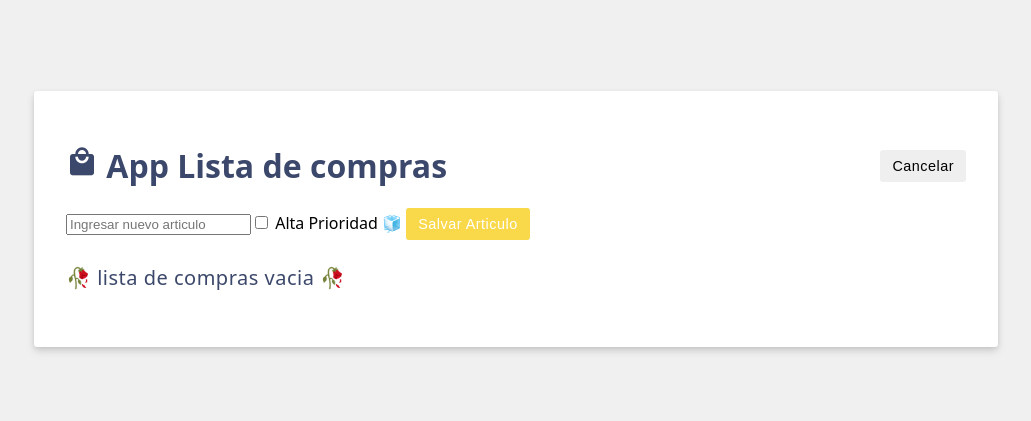
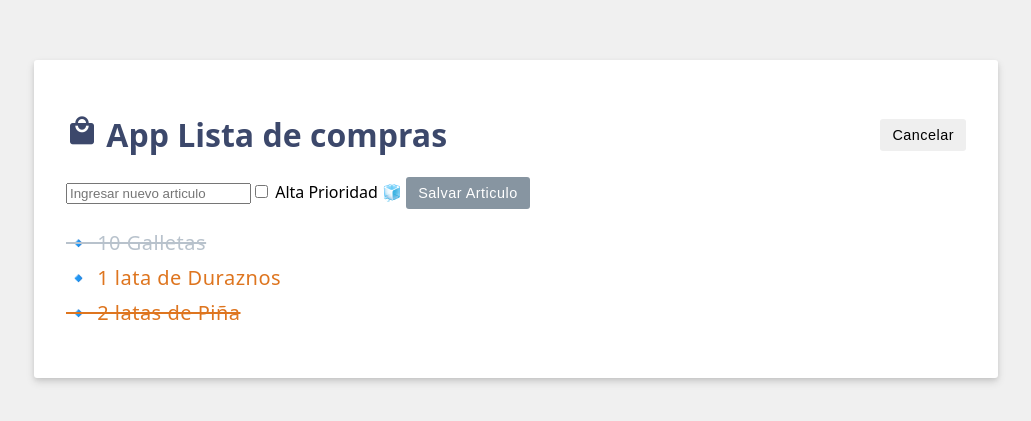
Before and after one commit to Dianalmc23/VueJs.ShoppingCart, a Vue app: page / in a window 1280 px wide. Shown: the part 181-602 px from the top of the page, without its empty margins (124-1155 px from the left). Built offline with nearby package versions, Linux system fonts and the light colour scheme.

Commit message:
⭐Feat : Bind de Atributos

```diff
--- a/src/App.vue
+++ b/src/App.vue
@@ -2,10 +2,16 @@
 import { ref } from 'vue';
 const header = ref('App Lista de compras');
 const items = ref([
- // {id: 1, label: '10 bolillos'},
-  //{id: 2, label: '1 lata de frijoles'},
-  //{id: 3, label: '2 lata de atún'}
+  {id: 1, label: '10 Galletas', purchased: true, highPriority: false},
+  {id: 2, label: '1 lata de Duraznos', purchased: false, highPriority: true},
+  {id: 3, label: '2 latas de Piña', purchased: true, highPriority: true}
 ]);
+//Funcion que alterna el estado de comprado de un item
+const togglePurchased = (item) => {
+//Invertirla propiedad "purchased"
+ item.purchased = !item.purchased;
+}
+
 // Agregado de metodo para guardar nuevo articulo en la lista
 const saveItem = () => {
   items.value .push({id: items.value.length + 1, label: newItem.value})
@@ -31,6 +37,11 @@ newItem.value= "";
   <button v-else @click="doEdit(false)" class="btn">Cancelar</button>
   </div>
 
+  <!--Enlazar un atributo
+  <a v-bind:href="newItem">
+  <i class="material-icons shopping-cart-icon"><link rel="stylesheet" href=""></i>
+  </a> -->
+
   <form v-if="editing" v-on:submit.prevent="saveItem" class="add-item form">
 
     <!-- Input de Nuevo Articulo -->
@@ -44,15 +55,19 @@ newItem.value= "";
     </label>
     {{ newItemHighPriority ? "🔥" : "🧊" }}
     <!-- Boton de UI -->
-    <button class="btn btn-primary">Salvar Articulo</button>
+    <button :disabled="newItem.length === 0" class="btn btn-primary">Salvar Articulo</button>
   </form>
   <ul>
-    <li v-for="{ id, label } in items" v-bind:key="id">
+    <li
+    v-for = "({ id, label, purchased, highPriority}, index) in items"
+    v-bind:key="id"
+    :class="{ strikeout : purchased, priority: highPriority}"
+    @click="togglePurchased(items[index])"
+    >
       🔹 {{ label }}
     </li>
   </ul>
   <p v-if="items.length === 0"> 🥀 lista de compras vacia 🥀 </p>
-  <p v-else>🔥 ingrese mas items 🔥</p>
 </template>
 
 <style scoped>
```
